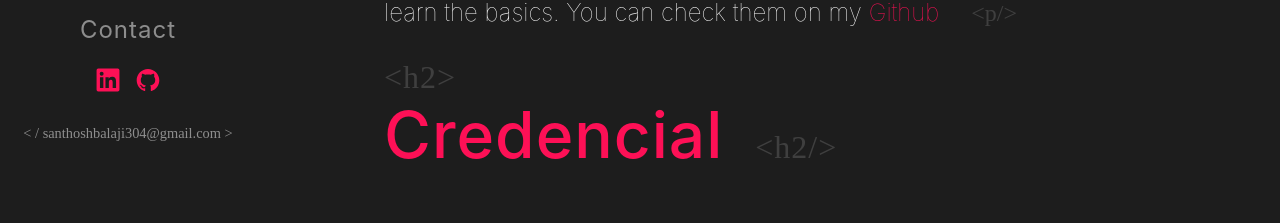
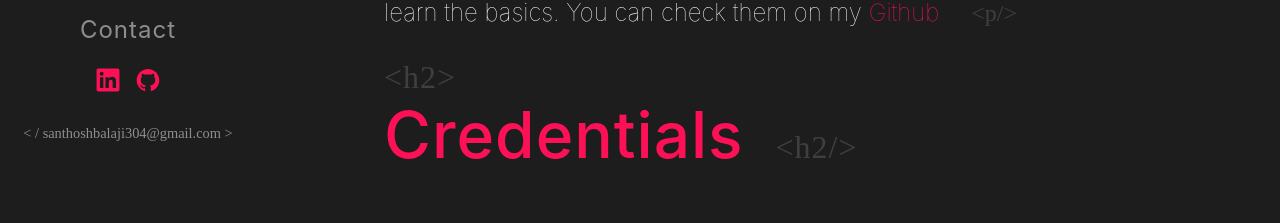
Before and after one commit to San0077/asd, a React (Create React App) app: page /portfolio in a window 1280 px wide. Shown: the part 358-581 px from the top of the page. Built offline with nearby package versions, Linux system fonts and the light colour scheme; a web font is replaced by a local one.

Commit message:
Update PortfolioDescription.js

```diff
--- a/src/components/portfolio/PortfolioDescription.js
+++ b/src/components/portfolio/PortfolioDescription.js
@@ -19,7 +19,7 @@ const PortfolioDescription = () => {
           </a>
         </span>
       </p>
-      <h2 className="title-font pink-text h2-tag">Credencial</h2>
+      <h2 className="title-font pink-text h2-tag">Credentials</h2>
       <div className="crendential">
       <p className="white-text p-tag">
       <article className="title">For User</article>
```
